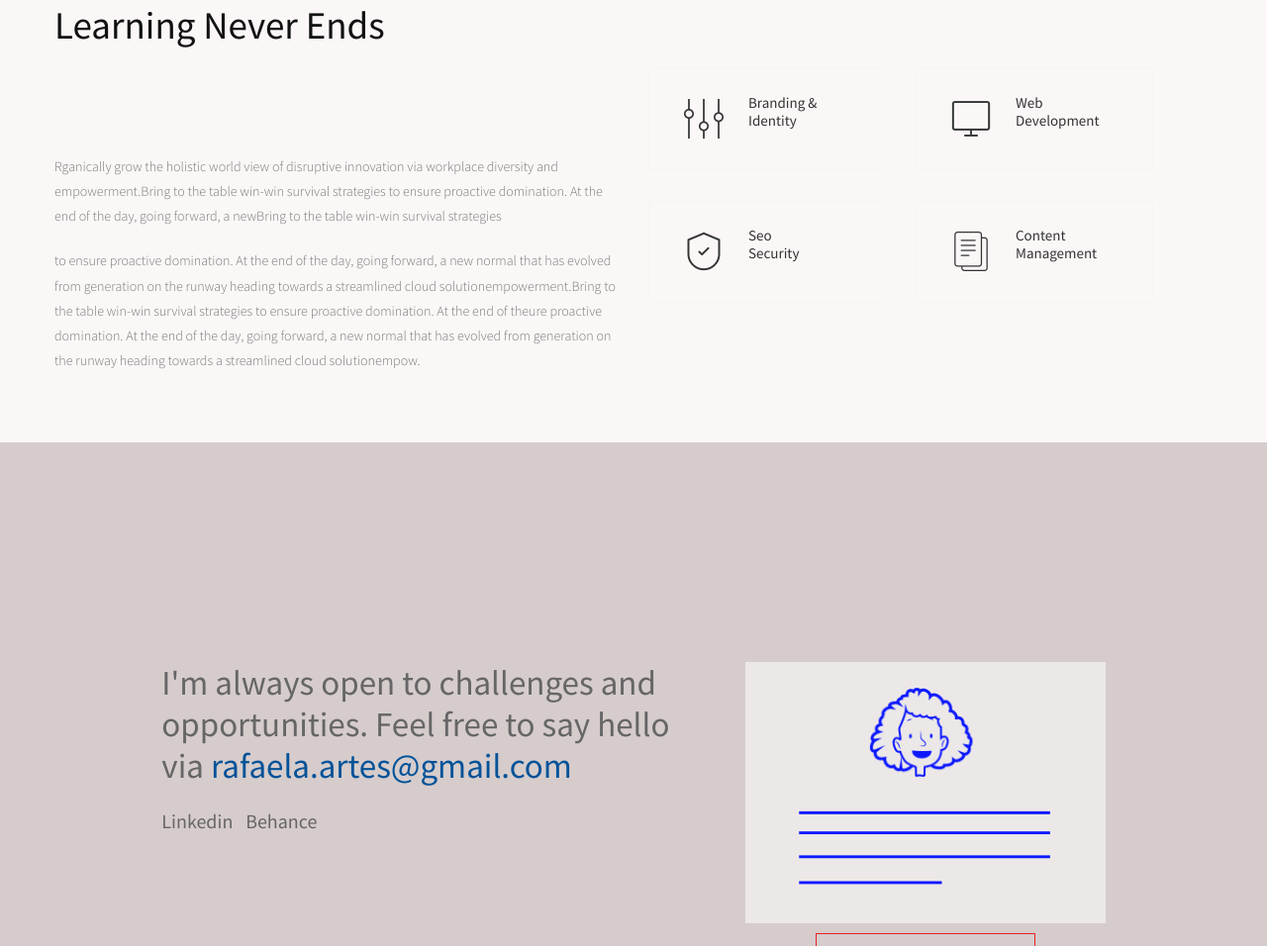
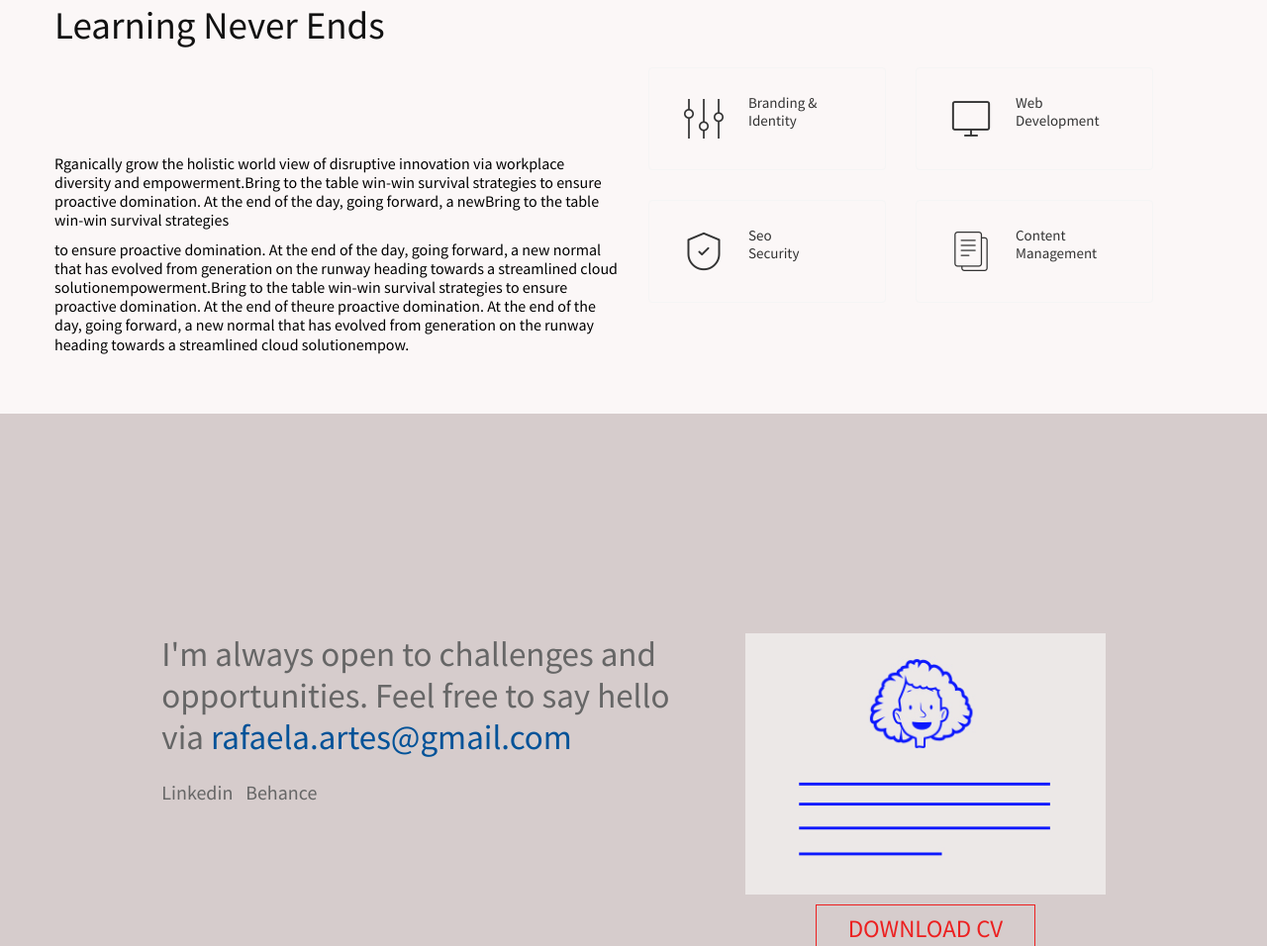
Before and after one commit to rafaelasobrinho/portfolio, a plain HTML site: page about.html in a window 1280 px wide. Shown: the part 1091-2047 px from the top of the page at 99% size. Drawn offline with Linux system fonts and the light colour scheme; a web font is replaced by a local one.

Commit message:
Update style.css

```diff
--- a/css/style.css
+++ b/css/style.css
@@ -1838,14 +1838,14 @@ img{
 	position:relative;
 }
 
-.services-section .content-column .text p{
+/*.services-section .content-column .text p{
 	position:relative;
 	color:#777777;
 	font-size:14px;
 	line-height:1.8em;
 	margin-bottom:20px;
 	font-weight:300;
-}
+}*/
 
 .services-section .blocks-column{
 	position:relative;
```
